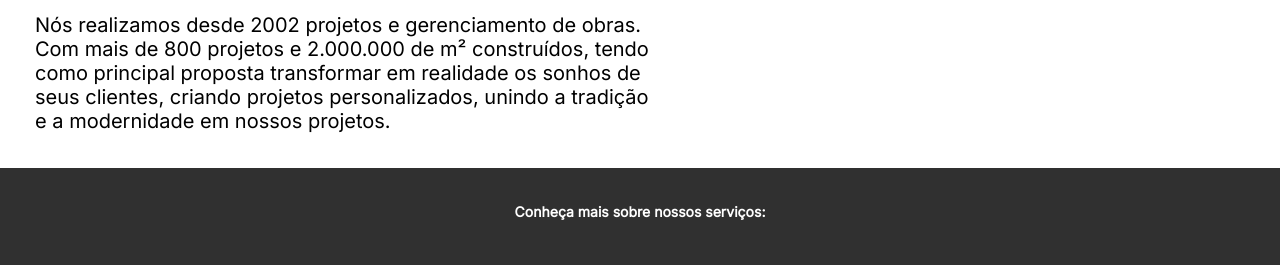
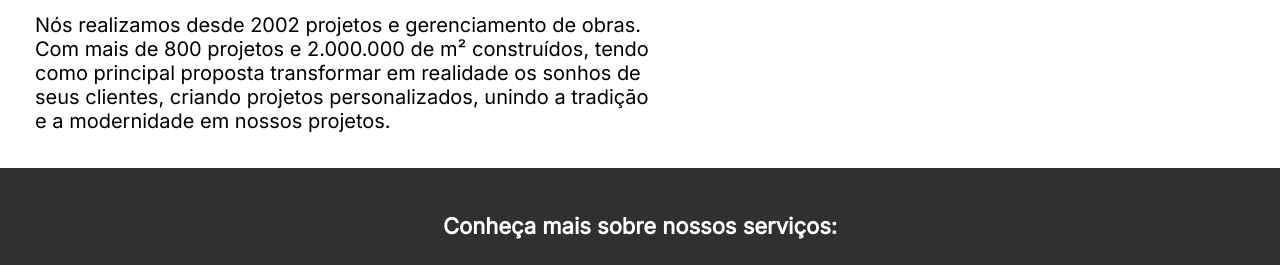
Before and after one commit to WalaceRamosdev/projeto-arquitetura, a plain HTML site: page index.html in a window 1280 px wide. Shown: the part 504-769 px from the top of the page. Drawn offline with Linux system fonts and the light colour scheme.

Commit message:
site atualizado

```diff
--- a/style.css
+++ b/style.css
@@ -61,9 +61,10 @@
 }
 
 #titulo-formulario {
-    padding: 35px;
-    font-size: 14px;
+    padding: 45px;
+    font-size: 22px;
     color: white;
+
 
 }
 
```
